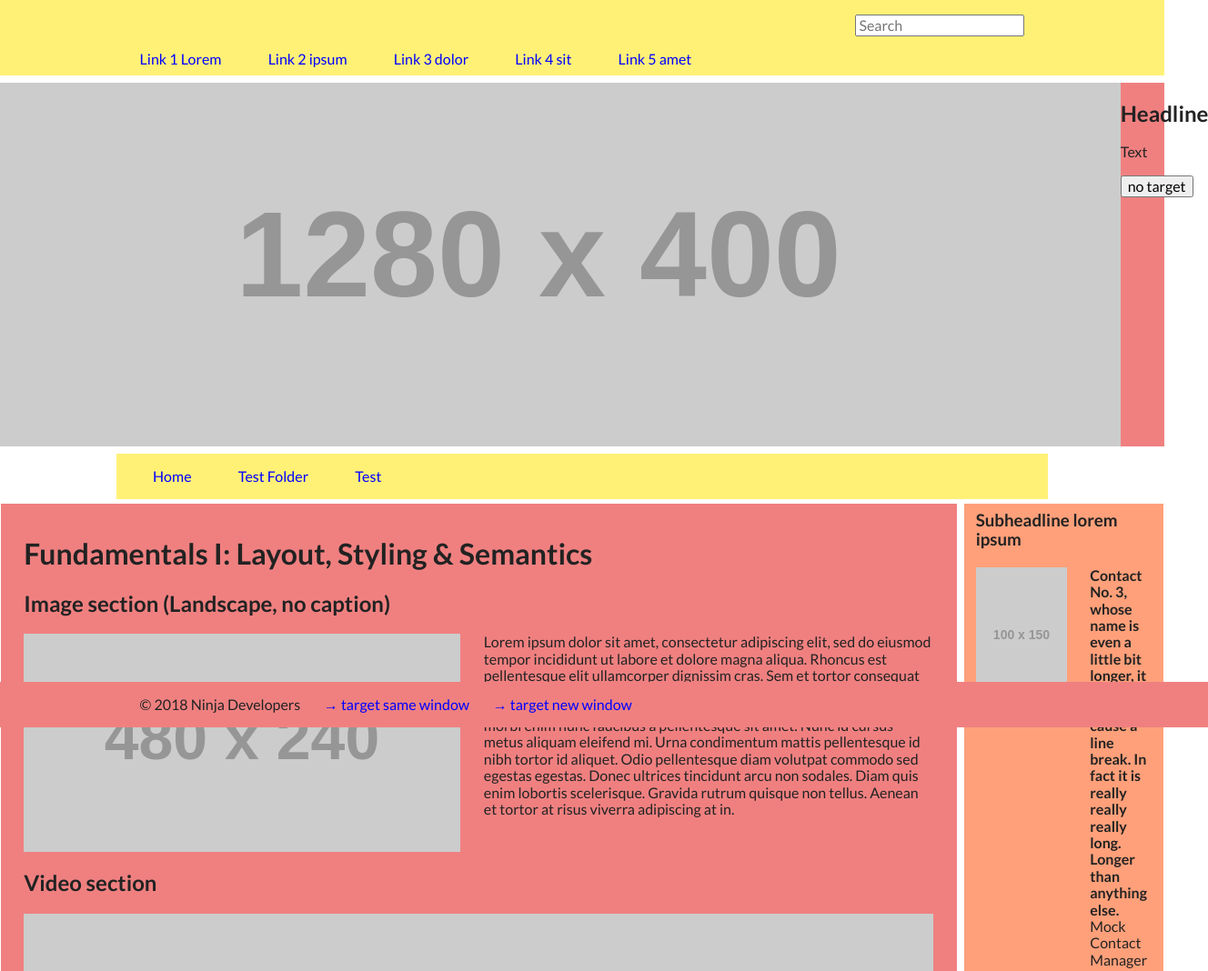
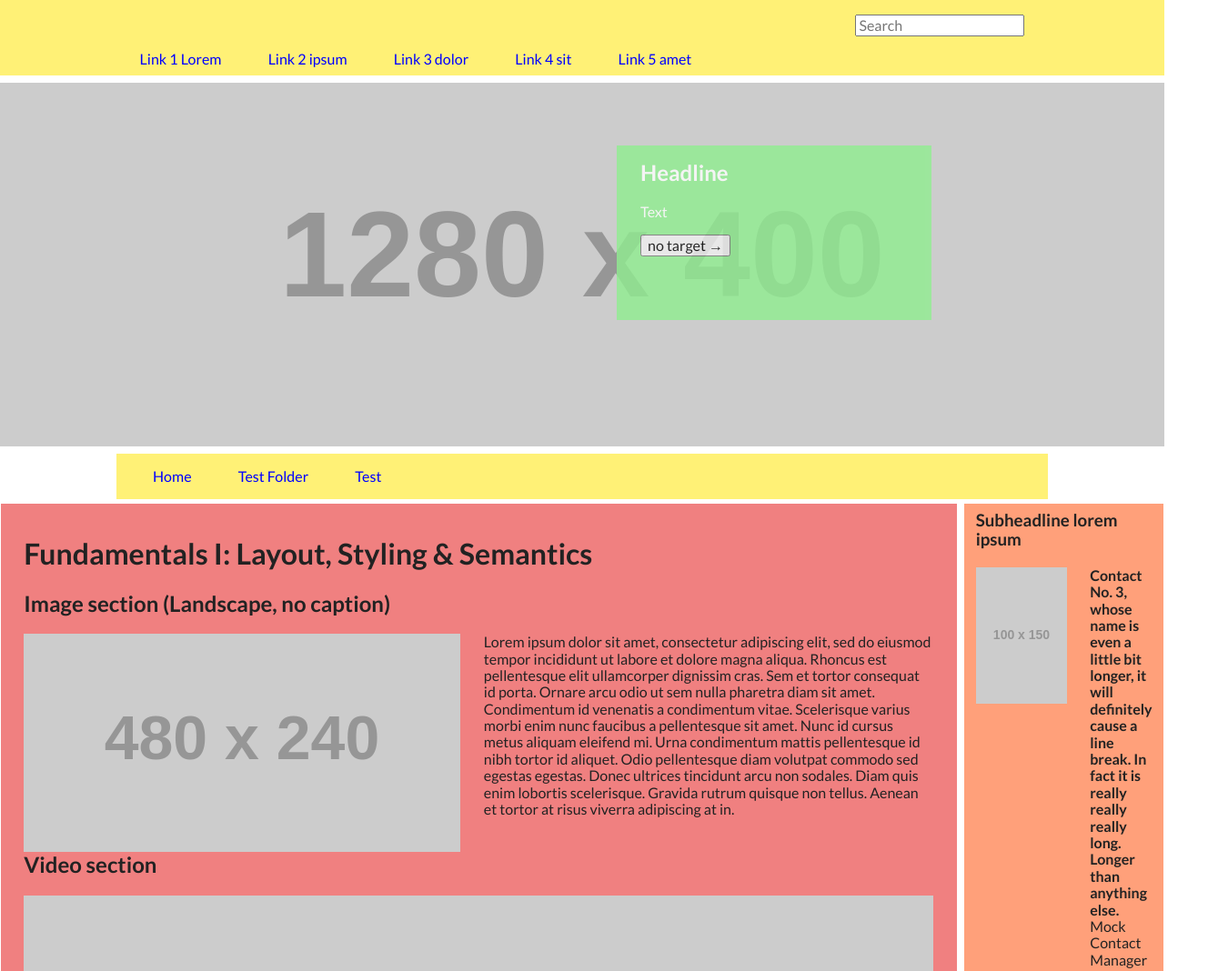
Before and after one commit to azraefendic/vi-frontend-onboarding, a website built with Parcel: page index.html in a window 1280 px wide. Shown: the top 1068 px of the page at 91% size, 1328 px wide, since content can reach past the window. Built offline with nearby package versions, Linux system fonts and the light colour scheme; placeholder pictures from the web are drawn by us.

Commit message:
Headline and footer positioning and styling

```diff
--- a/css/main.css
+++ b/css/main.css
@@ -284,18 +284,24 @@ header {
 
 
 .headline {
-  min-height:10em;
   margin-top: 1vh;
   display: flex;
   justify-content: center;
   background-color: lightcoral;
 }
 
-main {
-  height: 60em;
+.headline-overlay {
+  background-color: lightgreen;
+  padding-top: 2vh;
+  padding-bottom: 2vh;
+  padding-left: 2vw;
+  color: white;
 }
 
-img {
+main {
+}
+
+ img {
   max-width: 100vw;
 }
 
@@ -354,9 +360,7 @@ aside {
 }
 
 footer {
-  position: fixed;
   bottom: 0;
-  width: 100vw;
   margin-top: 1vh;
   padding-left: 2vw;
   background-color: lightcoral;
@@ -378,7 +382,7 @@ footer {
   margin: 0;
   padding: 0;
   display: flex;
-  margin-left: 12vw;
+  margin-left: 2vw;
   margin-top: 2vh;
 }
 
@@ -390,6 +394,10 @@ li {
 a {
   text-decoration: none;
   color: blue;
+
+}
+h2 {
+  margin-top:0
 }
 
 h3 {
@@ -422,6 +430,20 @@ h1 {
 
 
 @media (min-width: 1200px) {
+
+  .headline-overlay {
+    background-color: lightgreen;
+    position: absolute;
+    top: 20vh;
+    right: 20vw;
+    height: 20vh;
+    width: 25vw;
+    opacity: 0.8;
+  }
+
+  .menubar {
+    margin-left: 12vw;
+  }
 
   .column-element-wrapper {
     display: grid;
--- a/index.html
+++ b/index.html
@@ -49,10 +49,10 @@
        <div class="headline-content">
       <img class="small-headline-img" src="https://dummyimage.com/768x432/e0d0e0/fff" alt="Small headline image">
       <img class="big-headline-img" src="https://dummyimage.com/1280x400/e0d0e0/fff" alt="Big headline image">
-      <section>
+      <section class="headline-overlay">
         <h2>Headline</h2>
         <p>Text</p>
-        <button type="button">no target</button>
+        <button type="button">no target →</button>
       </section>
     </div>
   </section>
```
